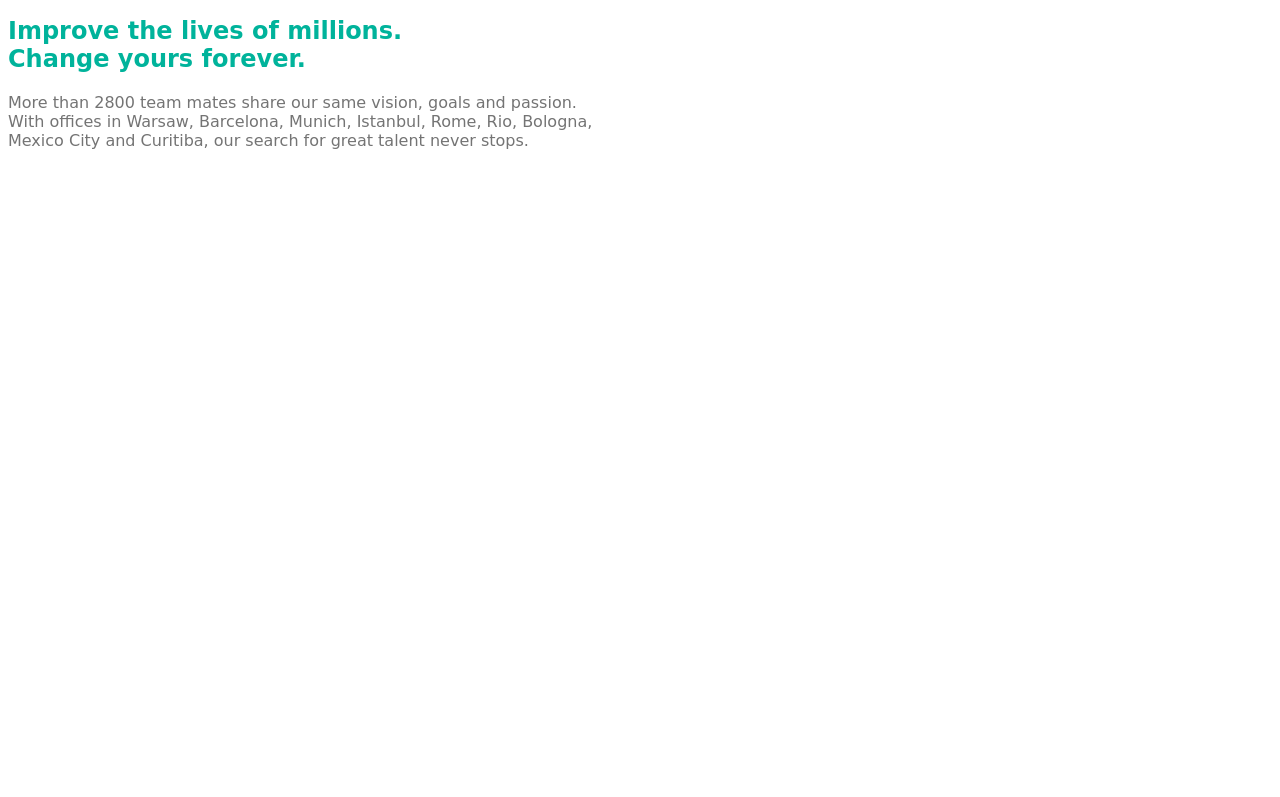
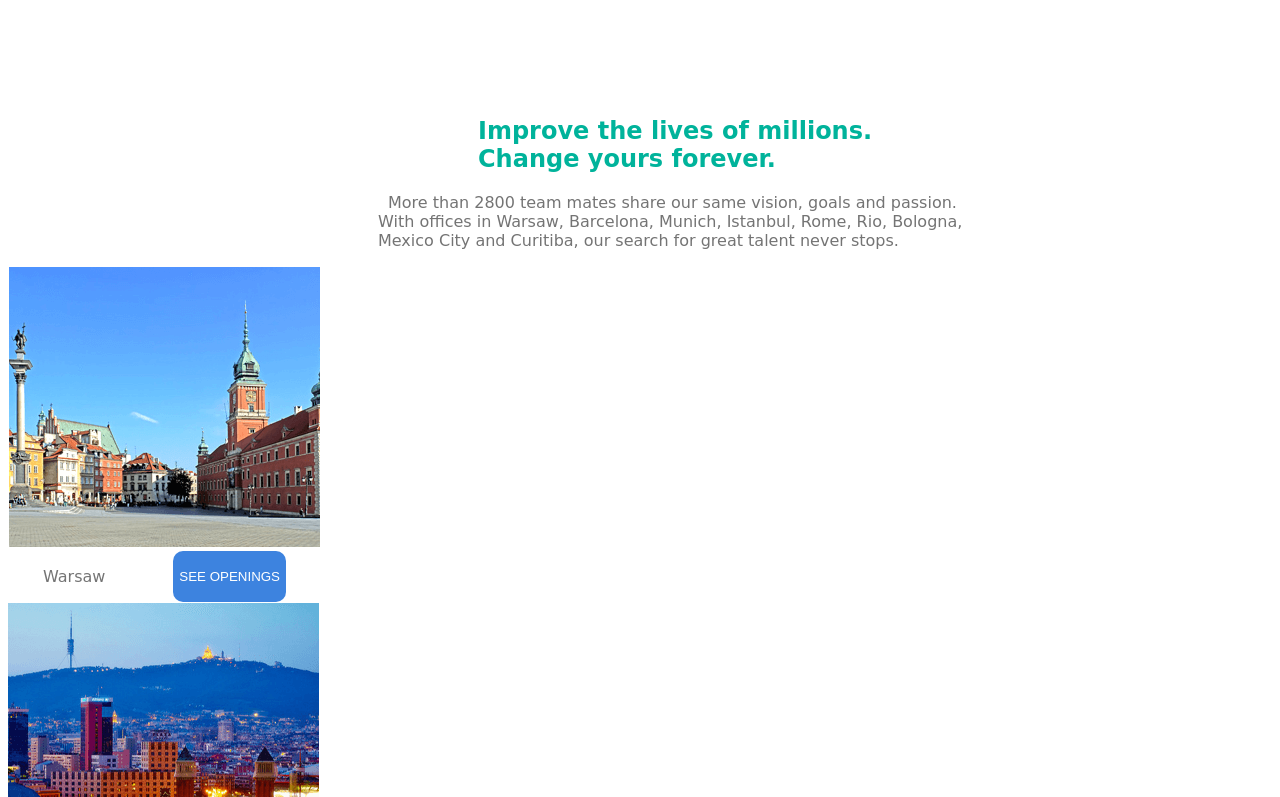
Before and after one commit to abdulwdd/DocPlanner_Group, a plain HTML site: page index.html in a window 1280 px wide. Shown: the part 1703-2500 px from the top of the page. Before the commit the page ends 1869 px from the top, so only its background shows below. Drawn offline with Linux system fonts and the light colour scheme.

Commit message:
thirtenth commit

```diff
--- a/css/style.css
+++ b/css/style.css
@@ -249,12 +249,56 @@
 .nearfoot{
     align-items: center;
     justify-content: center;
+    padding-left: 350px;
+    padding-top: 100px;
 }
 #nearfoot1a{
     color: #00b39b;
     font-family: cursive;
+    align-items: center;
+    justify-content: center;
+    padding-left: 120px;
 }
 #nearfoot1b{
     color: #747474;
     font-family: cursive;
+    align-items: center;
+    justify-content: center;
+    padding-left: 20px;
+    text-indent: 10px;
 }
+.basfooter{
+     display: grid;
+     grid-template-columns: auto auto auto;
+     gap: 20px;
+}
+/* .basfooter > div{
+
+} */
+ .basfooter2{
+    background-color: white;
+    box-shadow: 10px;
+    border: 1px solid;
+    width: 311px;
+    /* border-style: none; */
+    border-color: #fff;
+
+ }
+ .basfooter2 :hover{
+    box-shadow: 10px;
+ }
+ .basfooter2a{
+    display: flex;
+    justify-content: space-around;
+ }
+ #basfooter2aa{
+    color: #747474;
+    font-family: cursive;
+ }
+ #but1{
+    background-color: #3d83df;
+    color: #fff;
+    border-style: none;
+    border-radius: 10px;
+    padding: -50px;
+ }
--- a/index.html
+++ b/index.html
@@ -131,5 +131,26 @@
             </div>
         </div>
     </section>
+    <section>
+        <div class="basfooter">
+            <div class="basfooter1">
+                <div class="basfooter2">
+                    <img src="res/warsaw.png" alt="Warsaw">
+                   <div class="basfooter2a">
+                    <p id="basfooter2aa">Warsaw</p>
+                    <button id="but1">SEE OPENINGS</button>
+                   </div>
+                </div>
+                <div class="basfooter3"><img src="res/barcelona.png" alt="Barcelona"></div>
+                <div class="basfooter4"><img src="res/munich.png" alt="Munich"></div>
+                <div class="basfooter5"><img src="res/istanbul.png" alt="Istanbul"></div>
+                <div class="basfooter6"><img src="res/rome.png" alt="Rome"></div>
+                <div class="basfooter7"><img src="res/bologna.png" alt="Bolonga"></div>
+                <div class="basfooter8"><img src="res/curitiba.png" alt="Curitiba"></div>
+                <div class="basfooter9"><img src="res/rio-janeiro.png" alt="Rio"></div>
+                <div class="basfooter10"><img src="res/mexico-city.png" alt="Mexico"></div>
+            </div>
+        </div>
+    </section>
 </body>
 </html>
```
Also changed, not shown: res/barcelona.png (added), res/bologna.png (added), res/curitiba.png (added), res/istanbul.png (added), res/mexico-city.png (added), res/munich.png (added), res/rio-janeiro.png (added), res/rome.png (added), res/warsaw.png (added).
